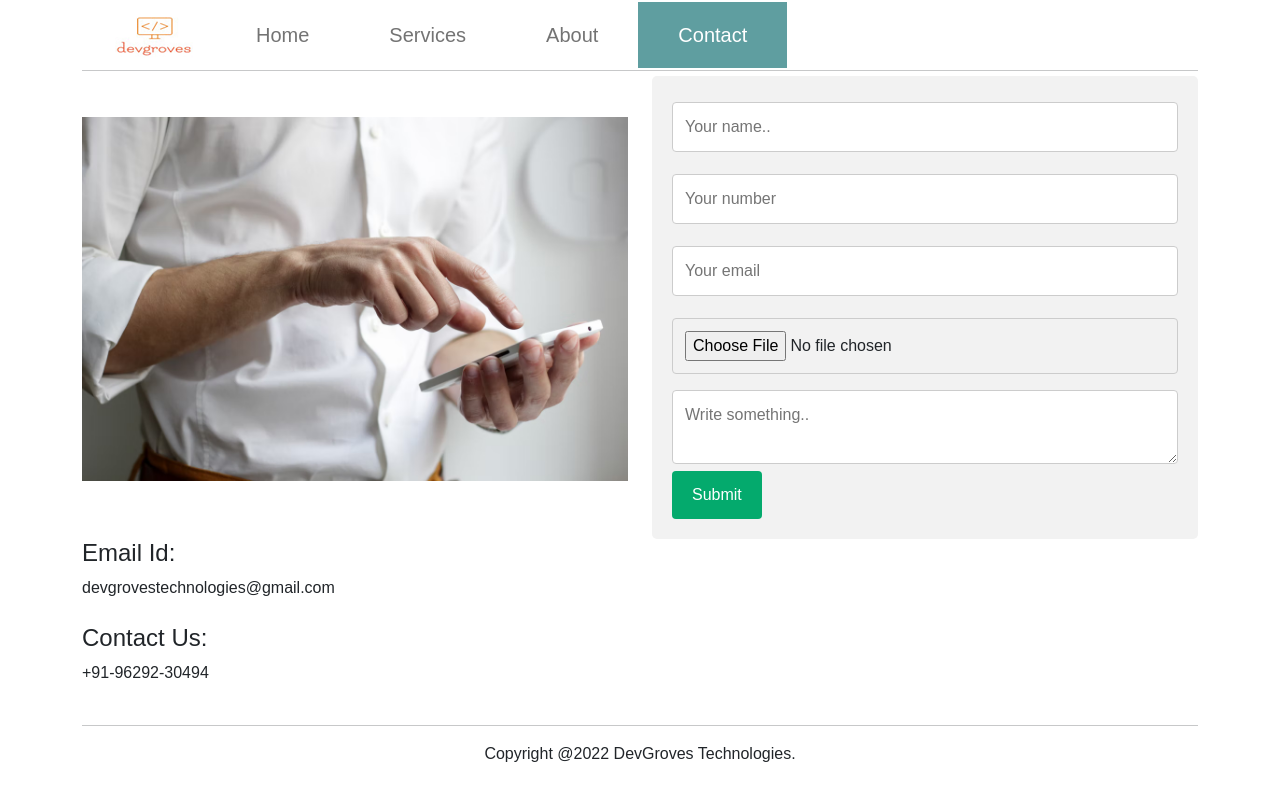
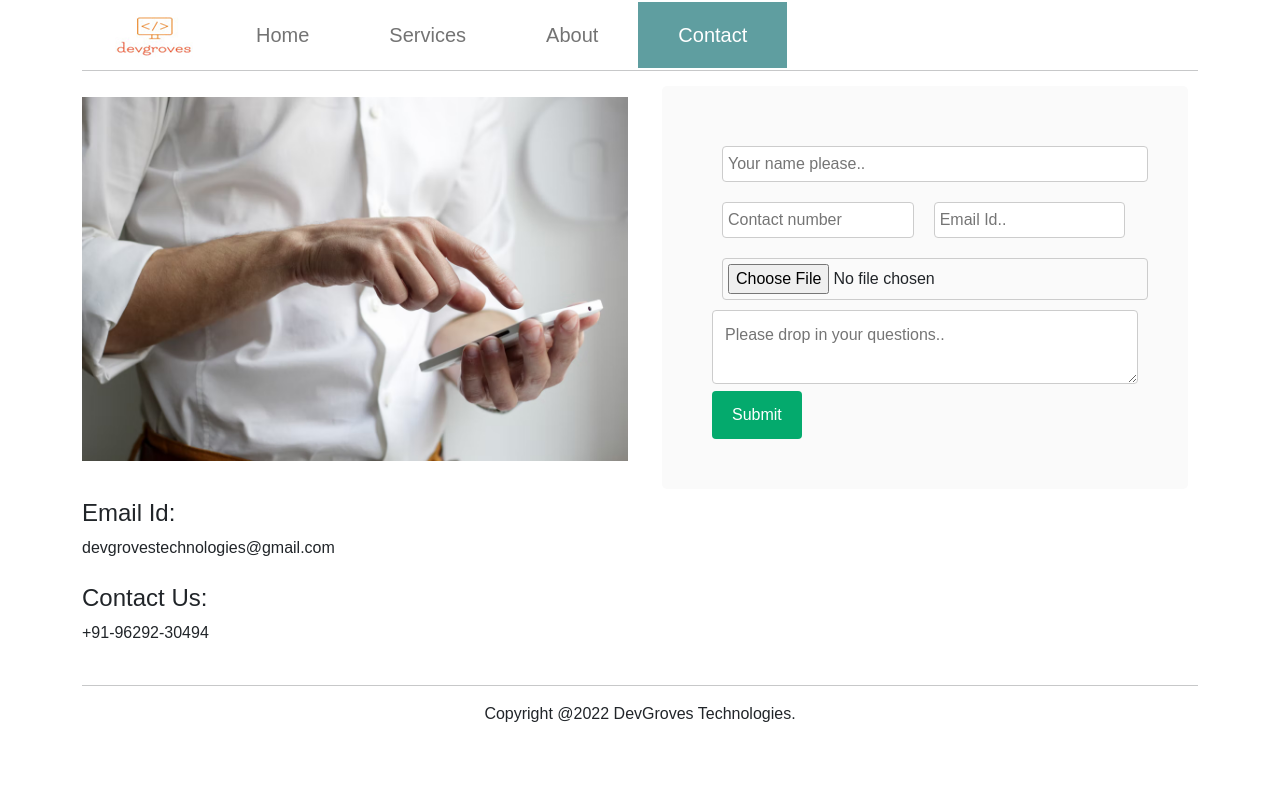
Before and after one commit to devgroves/consultingtemplatebynextjs, a Next.js app: page /contact in a window 1280 px wide. Built offline with nearby package versions, Linux system fonts and the light colour scheme.

Commit message:
Fixing the forms

```diff
--- a/pages/contact.jsx
+++ b/pages/contact.jsx
@@ -6,23 +6,16 @@ import { Container, Row, Col } from "react-bootstrap";
 import Footer from "../components/Footer";
 import Header from "../components/Header";
 import Breadcrumbs from "../components/Breadcrumbs";
-import FormImage from "./images/contact-form.png"
-import { useForm } from "react-hook-form";
 
 export default function Contact() {
-   const {
-     register,
-     handleSubmit,
-     formState: { errors },
-   } = useForm();
-   const onSubmit =async (data) => {
+   const handleSubmit =async (data) => {
     console.log('data', data)
     const res = await fetch("/api/contact", {
       method: "post",
       body: JSON.stringify(data),
     });
     const result = await res.json();
-    alert(`Thanks you`);
+    console.log("handle submit ", result);
    }
   return (
     <>
@@ -50,14 +43,16 @@ export default function Contact() {
           </Col>
           <Col>
             <div className="form-container">
-              <form onSubmit={handleSubmit(onSubmit)}>
+              <form onSubmit={handleSubmit}>
 
                 <input
                   type="text"
                   id="name"
                   name="firstname"
-                  placeholder="Your name.."
-                  {...register("name", { required: true })}
+                  className="formItem"
+                  placeholder="Your name please.."
+                  height="2"
+                  required
                 />
 
 
@@ -66,8 +61,9 @@ export default function Contact() {
                   type="number"
                   id="number"
                   name="number"
-                  placeholder="Your number"
-                  {...register("number", { required: true })}
+                  placeholder="Contact number"
+                  className="formItem halfWidth"
+                  required
                 />
 
 
@@ -75,8 +71,9 @@ export default function Contact() {
                   type="email"
                   id="email"
                   name="email"
-                  placeholder="Your email"
-                  {...register("email", { required: true })}
+                  className="formItem halfWidth"
+                  placeholder="Email Id.."
+                  required
                 />
 
 
@@ -84,16 +81,17 @@ export default function Contact() {
                   type="file"
                   id="file"
                   name="file"
+                  className="formItem"
                   placeholder="Attach Your file"
-                  {...register("file", { required: true })}
+                  required
                 />
 
 
                 <textarea
                   id="subject"
                   name="subject"
-                  placeholder="Write something.."
-                  {...register("subject", { required: true })}
+                  placeholder="Please drop in your questions.."
+                  required
                 ></textarea>
 
                 <input type="submit" value="Submit" />
--- a/styles/common.css
+++ b/styles/common.css
@@ -202,6 +202,16 @@ input[type=submit]:hover {
 
 .form-container {
   border-radius: 5px;
-  background-color: #f2f2f2;
-  padding: 20px;
+  background-color: #fafafa;
+  margin: 10px;
+  padding:50px;
 }
+
+input.formItem {
+  padding: 5px;
+  margin: 10px;
+}
+
+input.halfWidth {
+  width: 45%;
+}
```
